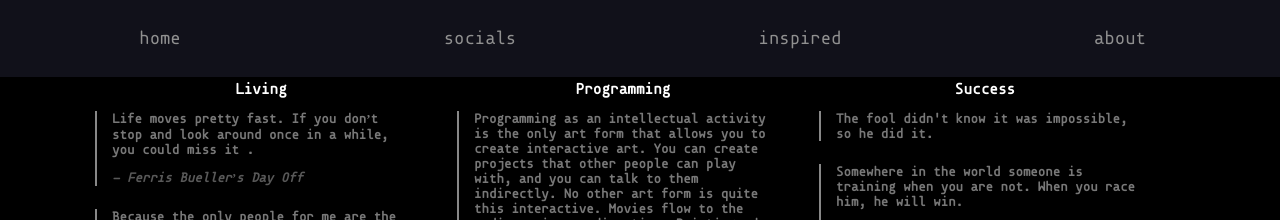
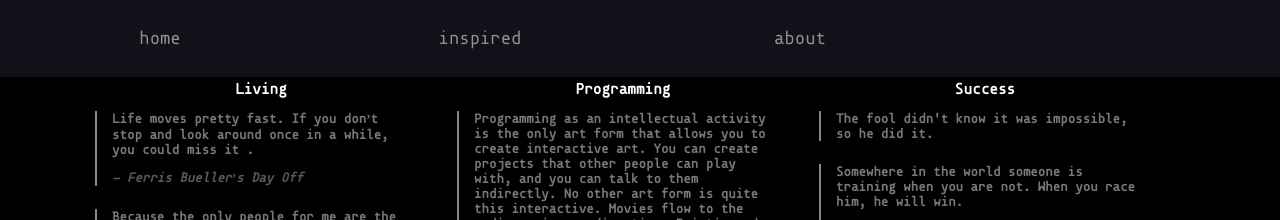
Before and after one commit to fakelbst/fakelbst.github.io, a Jekyll site: the page built from inspired/index.html, in a window 1280 px wide. Shown: the top 220 px of the page. Built offline with Jekyll 4.4.1, drawn with Linux system fonts in a browser that asks for light colours; Markdown is read by kramdown in place of the engine named in the settings.

Commit message:
Update default.html

```diff
--- a/_layouts/default.html
+++ b/_layouts/default.html
@@ -17,9 +17,6 @@
         <div class="nav">
             <div>
                 <a href="/">home</a>
-            </div>
-            <div>
-                <a href="/social">socials</a>
             </div>
             <div>
                 <a href="/inspired">inspired</a>
```
